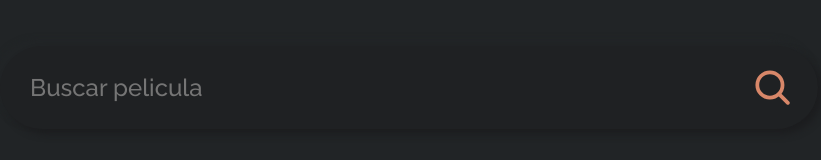
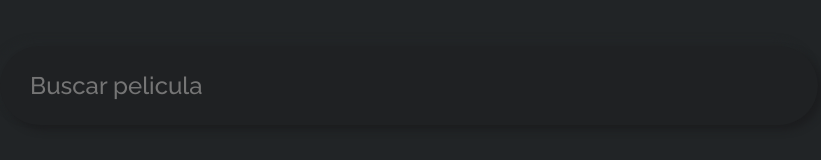
Before and after one commit to VictorAOviedo/AppMoviesSearch, an Angular app: page / in a window 1280 px wide. Shown: the part 145-305 px from the top of the page, without its empty margins (231-1052 px from the left). Built offline with nearby package versions, Linux system fonts and the light colour scheme.

Commit message:
buscando mientras se teclea pero baja performance

```diff
--- a/src/app/components/movies/movies.component.html
+++ b/src/app/components/movies/movies.component.html
@@ -1,8 +1,8 @@
 <div class="app">
     <h1>Listado de Peliculas</h1>
     <div class="search">
-        <input type="text" #search placeholder="Buscar pelicula">
-        <img (click)="getMovies(search.value)" src="../../../assets/search.svg" alt="Search">
+        <input type="text" (keyup)="getMovies($event)" placeholder="Buscar pelicula">
+
     </div>
     <div *ngIf="movies.length > 0; else empty" class="container">
         <app-card-movie *ngFor="let movie of movies" [movie]="movie"></app-card-movie>
--- a/src/app/components/movies/movies.component.ts
+++ b/src/app/components/movies/movies.component.ts
@@ -13,7 +13,9 @@ export class MoviesComponent {
 
   }
 
-  getMovies(searchTerm: string) {
+  getMovies(event: Event) {
+    const searchTerm = (event.target as HTMLInputElement).value;
+    console.log(searchTerm);
     this.movieService.getMovies(searchTerm).subscribe( movies => {
       console.log(movies);
       this.movies = movies !== undefined ? movies : [];
```
